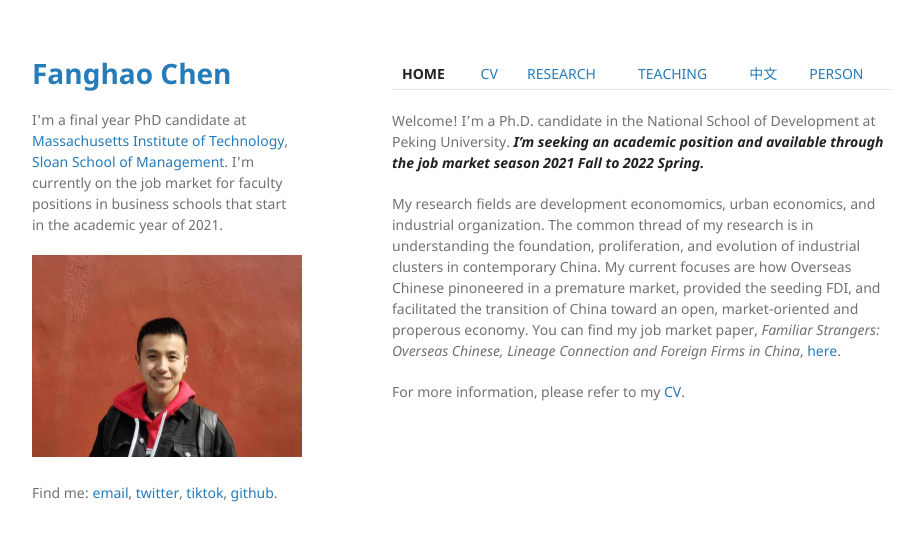
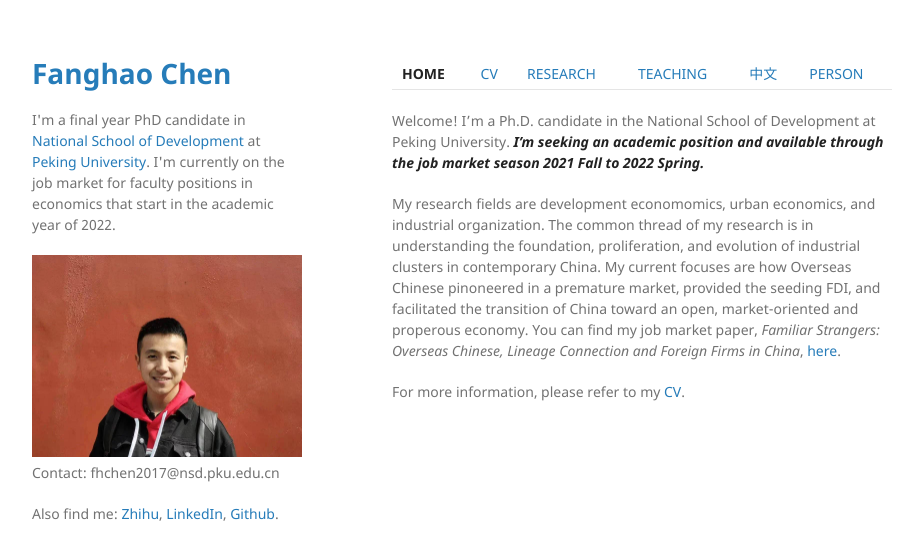
Before and after one commit to FanghaoChen/homepage, a Jekyll site: the page built from index.md, in a window 1280 px wide. Shown: the top 560 px of the page, without its empty margins (178-1092 px from the left). Built offline with Jekyll 4.4.1, drawn with Linux system fonts in a browser that asks for light colours.

Commit message:
Update default.html

```diff
--- a/_layouts/default.html
+++ b/_layouts/default.html
@@ -19,10 +19,10 @@
 
         <p> </p>
 
-        I'm a final year PhD candidate at <br>
-        <a href="http://www.mit.edu">Massachusetts Institute of Technology</a>, <a href="https://mitsloan.mit.edu">Sloan School of Management</a>. I'm currently on the job market for faculty positions in business schools that start in the academic year of 2021.
+        I'm a final year PhD candidate in <br>
+        <a href="http://www.mit.edu">National School of Development</a> at <a href="https://mitsloan.mit.edu">Peking University</a>. I'm currently on the job market for faculty positions in economics that start in the academic year of 2022.
 
-   <!--     <p>{{ site.description | default: site.github.project_tagline }}</p>  <a href="https://www.facebook.com/jeremyzhenyang">fb</a> -->
+   <!--     <p>{{ site.description | default: site.github.project_tagline }}</p> -->
 
          <p> </p>
 
@@ -30,9 +30,9 @@
           <img src="{{site.logo | relative_url}}" width='' height='' alt="Logo"/>
         {% endif %}
 
-        <p> </p>
+        <p> Contact: fhchen2017@nsd.pku.edu.cn </p>
 
-        <p> Find me: <a href="mailto:jeremyzyang@gmail.com">email</a>, <a href="https://twitter.com/jeremyzyang">twitter</a>, <a href="https://www.tiktok.com/@jeremyzyang">tiktok</a>, <a href="https://github.com/jeremyzyang">github</a>.
+        <p> Also find me: <a href="https://www.zhihu.com/people/hongo-chin">Zhihu</a>, <a href="https://www.tiktok.com/@jeremyzyang">LinkedIn</a>, <a href="https://github.com/FanghaoChen">Github</a>.
         </p>
 
          <!-- .-->
```
